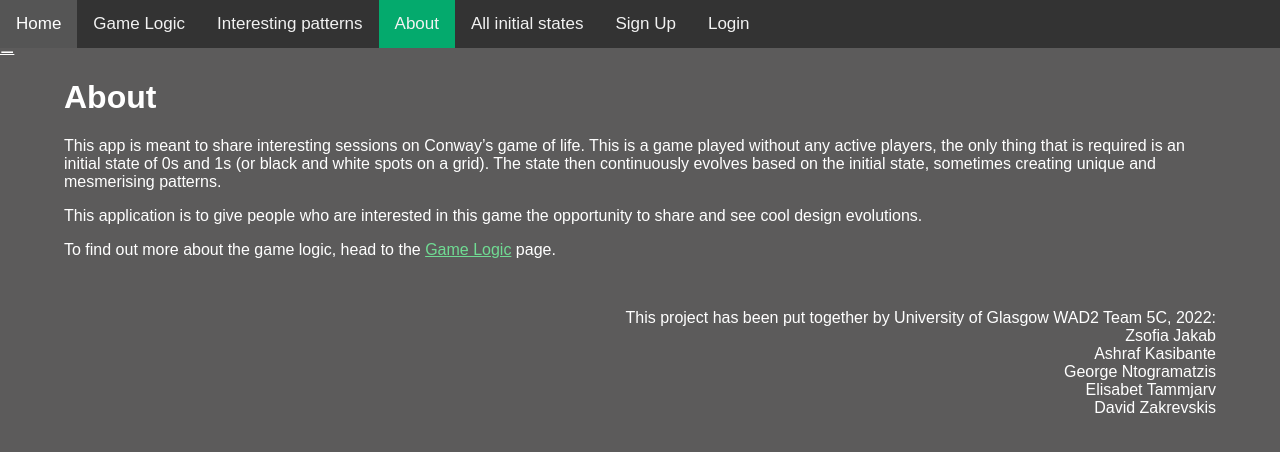
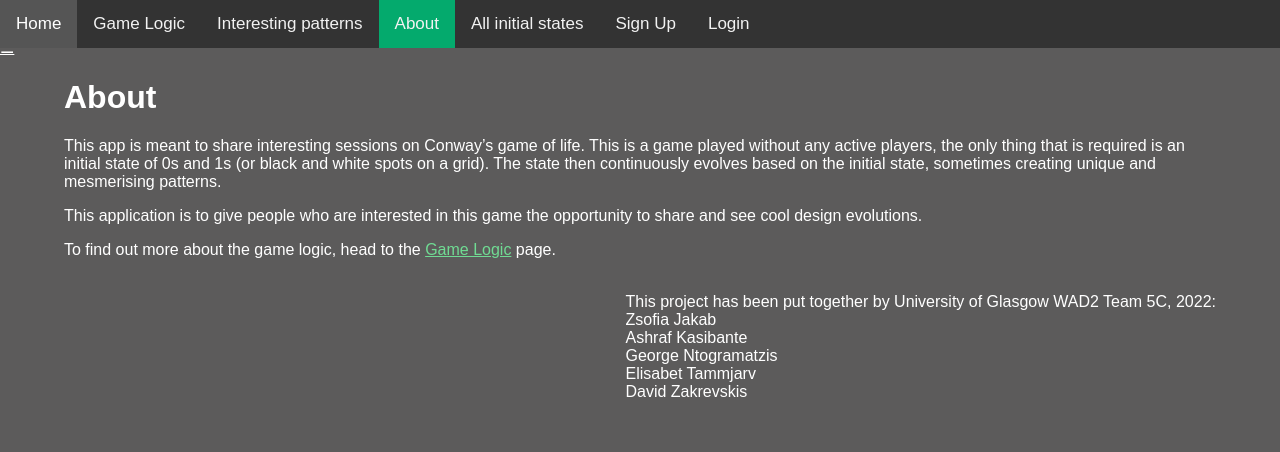
Before and after one commit to GitDavids/WAD2-Game-of-Life-Group-Project, a Django app: page /game_of_life/about/ in a window 1280 px wide. Shown: the top 452 px of the page. Run offline with Django 3.2, Linux system fonts and the light colour scheme.

Commit message:
css removed from templates

```diff
--- a/game_of_life_project/static/css/about.css
+++ b/game_of_life_project/static/css/about.css
@@ -4,6 +4,11 @@
     padding: 5%;
     padding-top: 0;
   }
+  .about .signiture{
+    float: right;
+    margin-left: auto;
+    margin-right:0;
+  }
   .about a:link { color: #70DB93; }
   .about a:visited { color: #32e4e4; }
   .about a:hover { color: #ee2805; }
--- a/game_of_life_project/static/css/game_logic.css
+++ b/game_of_life_project/static/css/game_logic.css
@@ -14,6 +14,10 @@
   .picture{
     width: 400px;
   }
+  .video{
+    width:560px;
+    height:315px;
+  }
   .game_logic a:link { color: #70DB93; }
   .game_logic a:visited { color: #32e4e4; }
   .game_logic a:hover { color: #ee2805; }
--- a/game_of_life_project/templates/game_of_life/about.html
+++ b/game_of_life_project/templates/game_of_life/about.html
@@ -28,14 +28,14 @@
         To find out more about the game logic, head to the <a id="game_logic" href="{% url 'game_of_life:game_logic' %}">Game Logic</a> page.
     </p>
 </br>
-    <p align="right">
+    <div class="signiture">
         This project has been put together by University of Glasgow WAD2 Team 5C, 2022:<br/>
         Zsofia Jakab<br/>
         Ashraf Kasibante<br/>
         George Ntogramatzis<br/>
         Elisabet Tammjarv<br/>
         David Zakrevskis<br/>
-    </p>
+    </div>
 
     <script>document.getElementById("about").className = "active";</script>
     </div>
--- a/game_of_life_project/templates/game_of_life/game_logic.html
+++ b/game_of_life_project/templates/game_of_life/game_logic.html
@@ -49,7 +49,7 @@
     <p>
         If you require further explanation with an example, please consider watching this video:
     </p>
-    <iframe width="560" height="315" src="https://www.youtube.com/embed/ouipbDkwHWA"
+    <iframe class="video" src="https://www.youtube.com/embed/ouipbDkwHWA"
      allow="accelerometer; autoplay; clipboard-write; encrypted-media; gyroscope; picture-in-picture" allowfullscreen>
     </iframe>
     </br>
```
